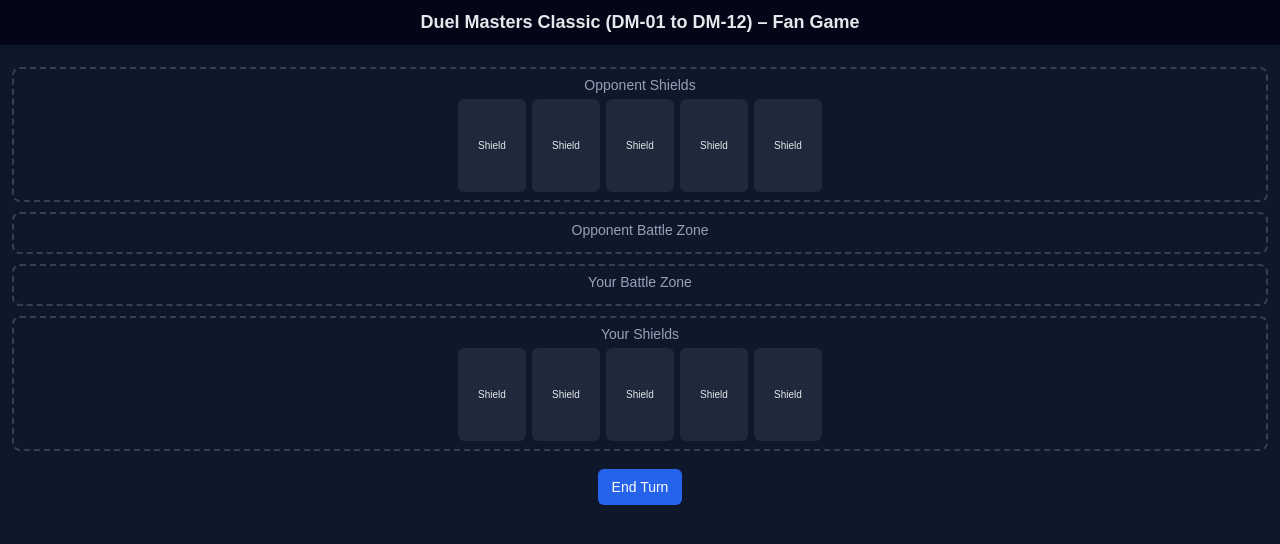
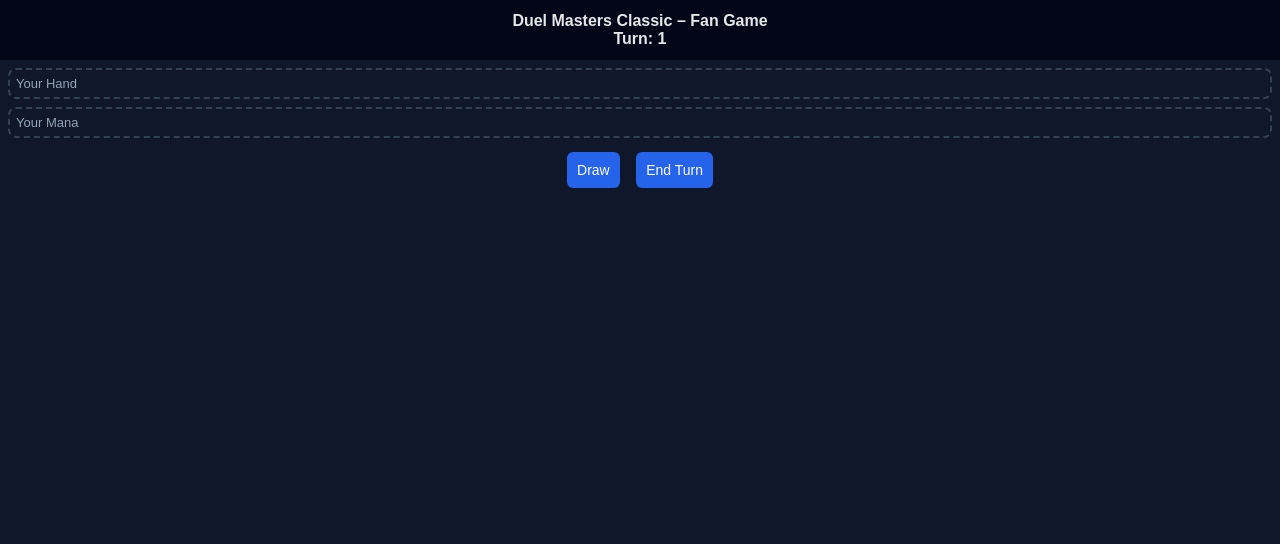
Before and after one commit to varuniitrdce-glitch/duel-masters-classic, a plain HTML site: page index.html in a window 1280 px wide. Drawn offline with Linux system fonts and the light colour scheme.

Commit message:
Update index.html

```diff
--- a/index.html
+++ b/index.html
@@ -4,107 +4,135 @@
 <meta charset="UTF-8" />
 <meta name="viewport" content="width=device-width, initial-scale=1.0"/>
 <title>Duel Masters Classic (Fan Game)</title>
+
 <style>
 body {
   margin: 0;
   font-family: Arial, sans-serif;
   background: #0f172a;
   color: #e5e7eb;
-      text-align: center;
 }
 header {
   background: #020617;
   padding: 12px;
-      font-size: 18px;
+  text-align: center;
   font-weight: bold;
-    }
-    .board {
-      padding: 12px;
 }
 .zone {
   border: 2px dashed #334155;
   border-radius: 8px;
-      margin: 10px 0;
-      padding: 8px;
+  margin: 8px;
+  padding: 6px;
 }
 .zone-title {
-      font-size: 14px;
-      margin-bottom: 6px;
+  font-size: 13px;
   color: #94a3b8;
 }
 .cards {
   display: flex;
-      justify-content: center;
   gap: 6px;
   flex-wrap: wrap;
 }
 .card {
-      width: 60px;
-      height: 85px;
+  width: 70px;
+  height: 95px;
   background: #1e293b;
   border-radius: 6px;
   font-size: 10px;
-      display: flex;
-      align-items: center;
-      justify-content: center;
   padding: 4px;
+  cursor: pointer;
 }
 button {
-      margin: 8px;
-      padding: 10px 14px;
-      font-size: 14px;
+  margin: 6px;
+  padding: 10px;
+  border-radius: 6px;
   border: none;
-      border-radius: 6px;
   background: #2563eb;
   color: white;
+  font-size: 14px;
+}
+.controls {
+  text-align: center;
 }
 </style>
 </head>
+
 <body>
 
 <header>
-  Duel Masters Classic (DM-01 to DM-12) – Fan Game
+Duel Masters Classic – Fan Game<br/>
+Turn: <span id="turn">1</span>
 </header>
 
-<div class="board">
-
 <div class="zone">
-    <div class="zone-title">Opponent Shields</div>
-    <div class="cards">
-      <div class="card">Shield</div>
-      <div class="card">Shield</div>
-      <div class="card">Shield</div>
-      <div class="card">Shield</div>
-      <div class="card">Shield</div>
-    </div>
+<div class="zone-title">Your Hand</div>
+<div class="cards" id="hand"></div>
 </div>
 
 <div class="zone">
-    <div class="zone-title">Opponent Battle Zone</div>
-    <div class="cards"></div>
+<div class="zone-title">Your Mana</div>
+<div class="cards" id="mana"></div>
 </div>
 
-  <div class="zone">
-    <div class="zone-title">Your Battle Zone</div>
-    <div class="cards"></div>
+<div class="controls">
+<button onclick="drawCard()">Draw</button>
+<button onclick="endTurn()">End Turn</button>
 </div>
 
-  <div class="zone">
-    <div class="zone-title">Your Shields</div>
-    <div class="cards">
-      <div class="card">Shield</div>
-      <div class="card">Shield</div>
-      <div class="card">Shield</div>
-      <div class="card">Shield</div>
-      <div class="card">Shield</div>
-    </div>
-  </div>
+<script>
+let turn = 1;
+let deck = [
+  "Bronze-Arm Tribe",
+  "Bloody Squito",
+  "Aqua Hulcus",
+  "Searing Wave",
+  "Terror Pit",
+  "La Ura Giga",
+  "Rothus, the Traveler"
+];
+let hand = [];
+let mana = [];
 
-  <button onclick="alert('Game logic coming next!')">
-    End Turn
-  </button>
+function render() {
+  document.getElementById("turn").innerText = turn;
 
-</div>
+  const handDiv = document.getElementById("hand");
+  handDiv.innerHTML = "";
+  hand.forEach((card, index) => {
+    const c = document.createElement("div");
+    c.className = "card";
+    c.innerText = card + "\n(Tap to Mana)";
+    c.onclick = () => playMana(index);
+    handDiv.appendChild(c);
+  });
+
+  const manaDiv = document.getElementById("mana");
+  manaDiv.innerHTML = "";
+  mana.forEach(card => {
+    const c = document.createElement("div");
+    c.className = "card";
+    c.innerText = card;
+    manaDiv.appendChild(c);
+  });
+}
+
+function drawCard() {
+  if (deck.length === 0) return alert("Deck empty");
+  hand.push(deck.shift());
+  render();
+}
+
+function playMana(index) {
+  mana.push(hand.splice(index, 1)[0]);
+  render();
+}
+
+function endTurn() {
+  turn++;
+  drawCard();
+}
+render();
+</script>
 
 </body>
 </html>
```
Lines whose indentation alone changed are shown as unchanged.
